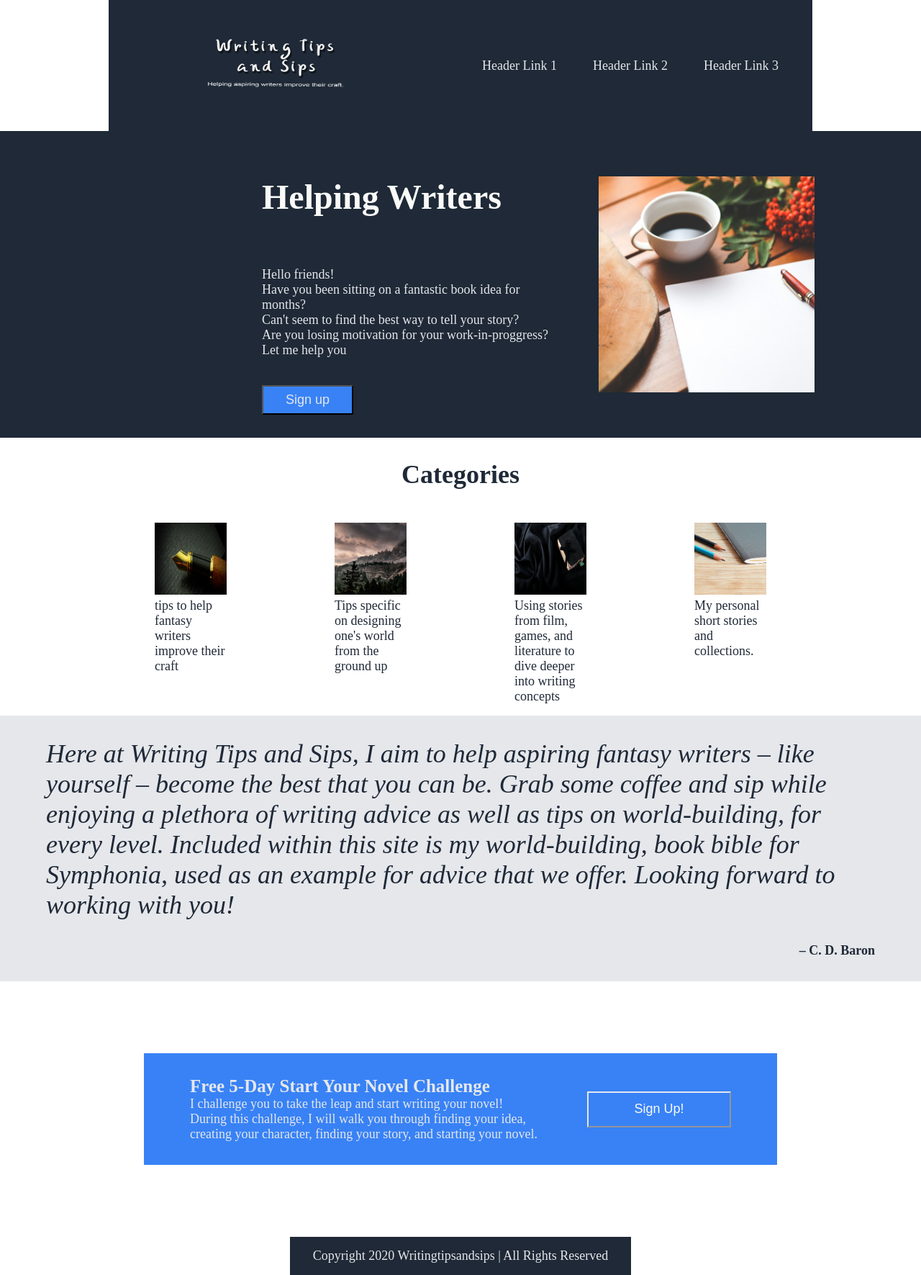
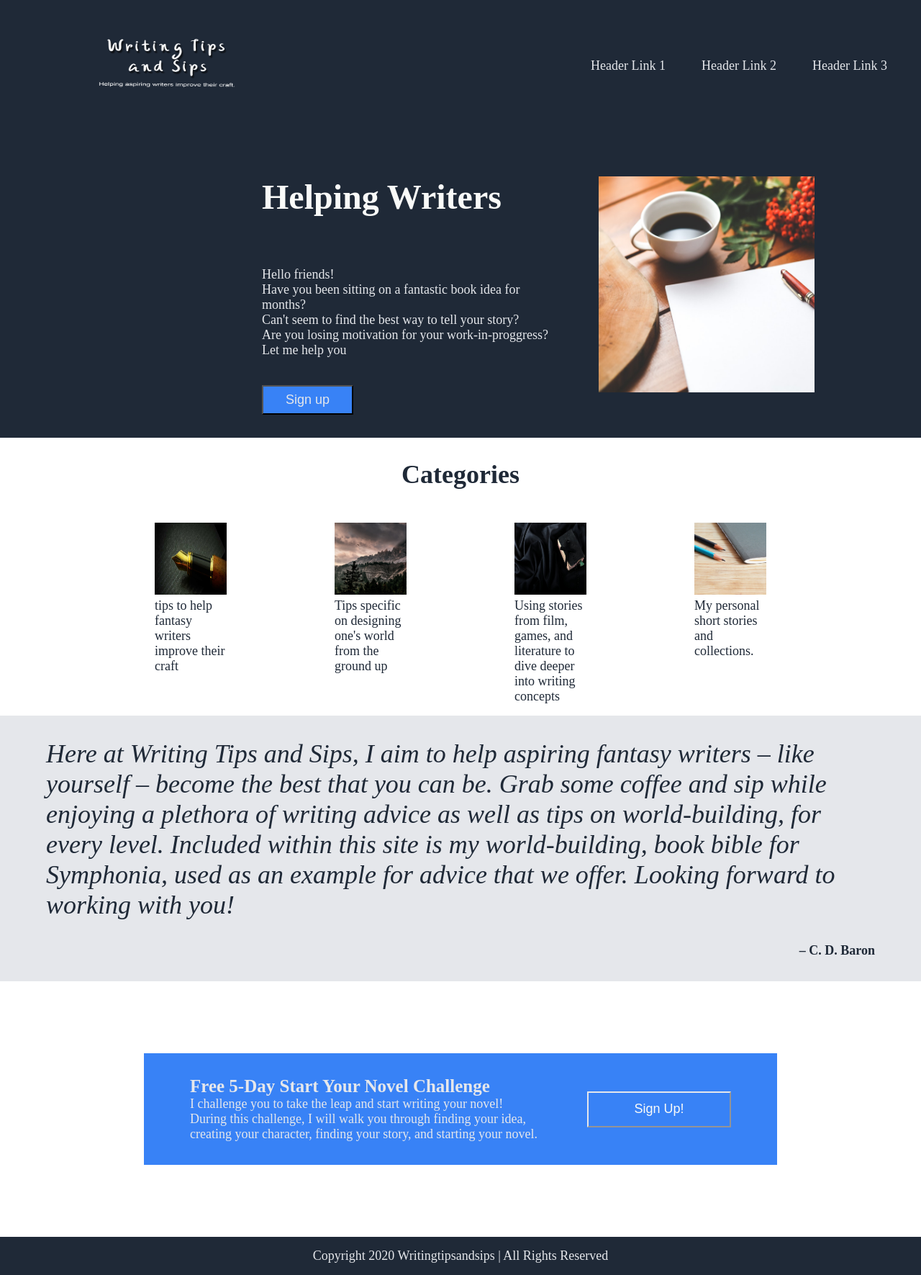
Before and after one commit to Kawasakininja17/Landing-Page-Project, a plain HTML site: page index.html in a window 1280 px wide. Shown: the whole page at 72% size. Drawn offline with Linux system fonts and the light colour scheme.

Commit message:
fix final bug and complete layout

```diff
--- a/style.css
+++ b/style.css
@@ -14,6 +14,7 @@ body {
   display: flex;
   align-items: center;
   justify-content: space-between;
+  align-self: stretch;
 }
 
 a {
@@ -160,6 +161,7 @@ h2 {
     display: flex;
     align-items: center;
     justify-content: center;
+    align-self: stretch;
 
 }
 
```
